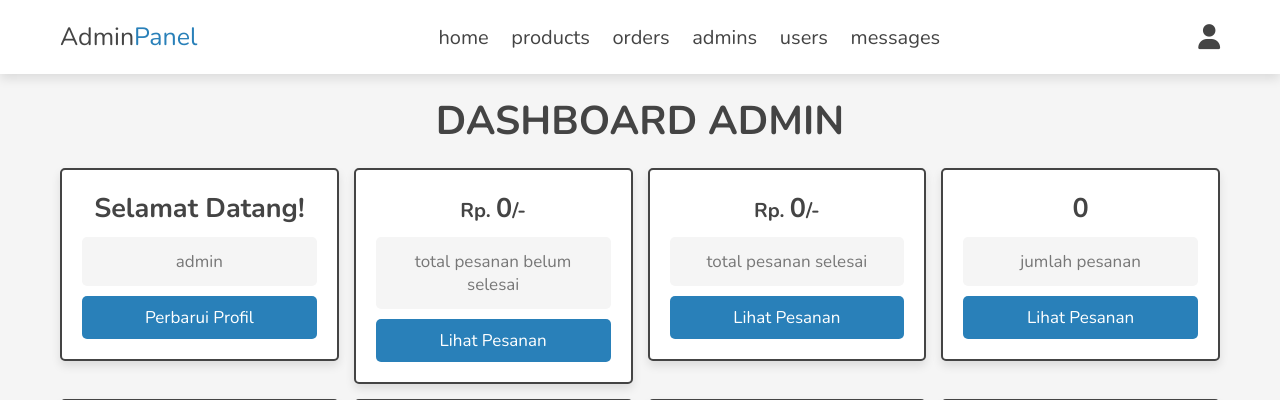
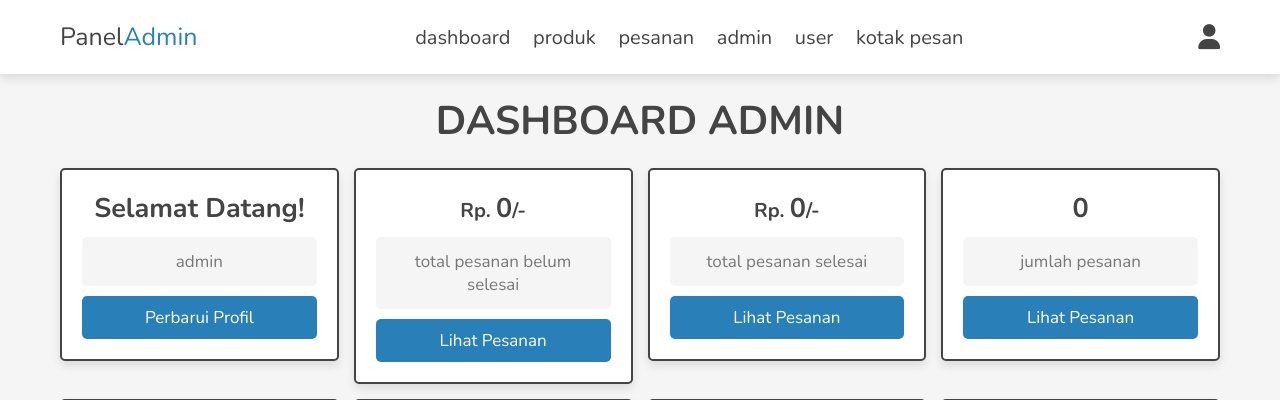
Before and after one commit to NielDiaRus/lapakdesa-tulung-agung, a PHP site: page /admin/dashboard.php in a window 1280 px wide. Shown: the top 400 px of the page. Run offline with PHP 8.4, Linux system fonts and the light colour scheme; a user stored in the database is signed in; data comes from the database, SQL or seed files in the repository; data that the repository does not hold is empty; some libraries are stand-ins or nearby versions.

Commit message:
Update admin_header.php

```diff
--- a/ecommerce website/components/admin_header.php
+++ b/ecommerce website/components/admin_header.php
@@ -15,15 +15,15 @@
 
    <section class="flex">
 
-      <a href="../admin/dashboard.php" class="logo">Admin<span>Panel</span></a>
+      <a href="../admin/dashboard.php" class="logo">Panel<span>Admin</span></a>
 
       <nav class="navbar">
-         <a href="../admin/dashboard.php">home</a>
-         <a href="../admin/products.php">products</a>
-         <a href="../admin/placed_orders.php">orders</a>
-         <a href="../admin/admin_accounts.php">admins</a>
-         <a href="../admin/users_accounts.php">users</a>
-         <a href="../admin/messages.php">messages</a>
+         <a href="../admin/dashboard.php">dashboard</a>
+         <a href="../admin/products.php">produk</a>
+         <a href="../admin/placed_orders.php">pesanan</a>
+         <a href="../admin/admin_accounts.php">admin</a>
+         <a href="../admin/users_accounts.php">user</a>
+         <a href="../admin/messages.php">kotak pesan</a>
       </nav>
 
       <div class="icons">
@@ -38,7 +38,7 @@
             $fetch_profile = $select_profile->fetch(PDO::FETCH_ASSOC);
          ?>
          <p><?= $fetch_profile['name']; ?></p>
-         <a href="../admin/update_profile.php" class="btn">update profile</a>
+         <a href="../admin/update_profile.php" class="btn">perbarui profil</a>
          <div class="flex-btn">
             <a href="../admin/register_admin.php" class="option-btn">register</a>
             <a href="../admin/admin_login.php" class="option-btn">login</a>
```
